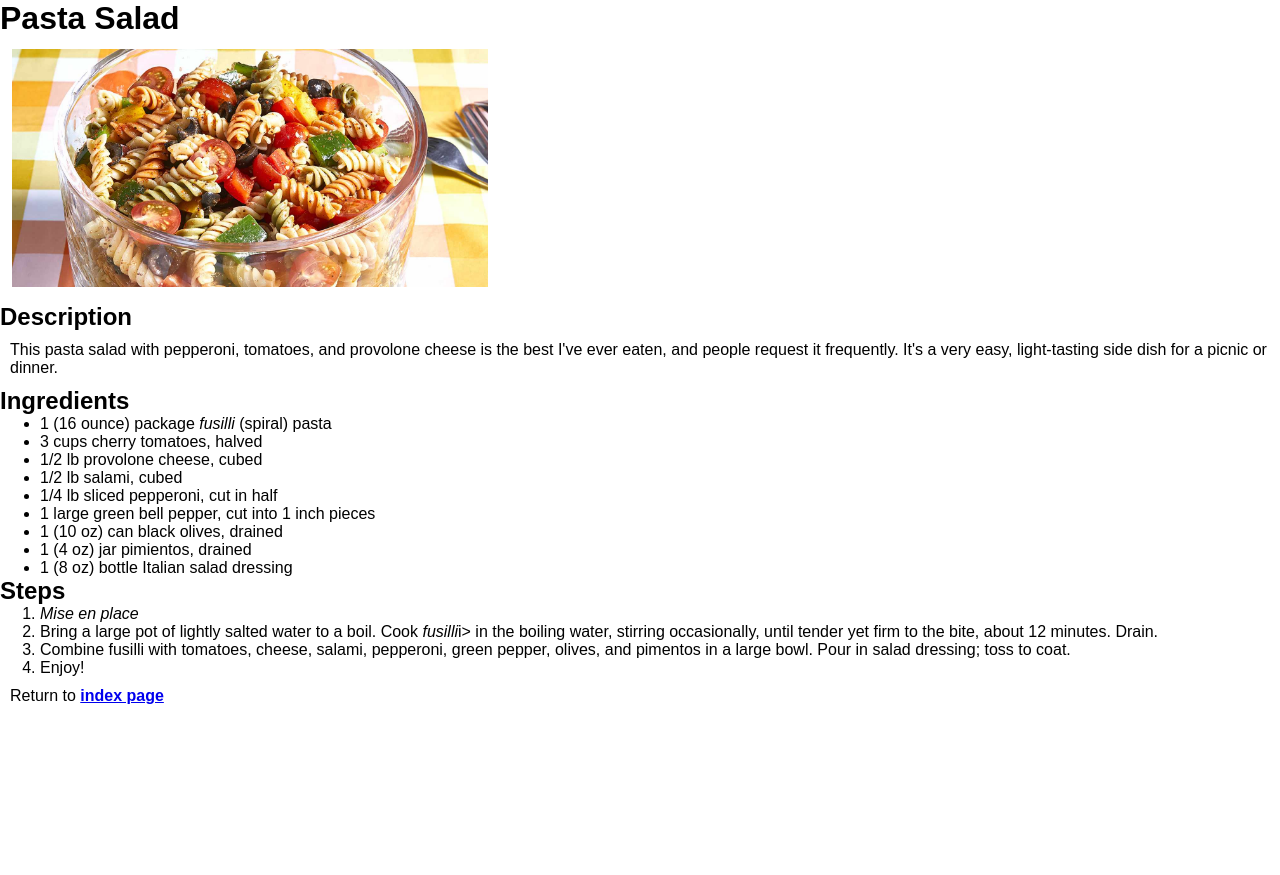
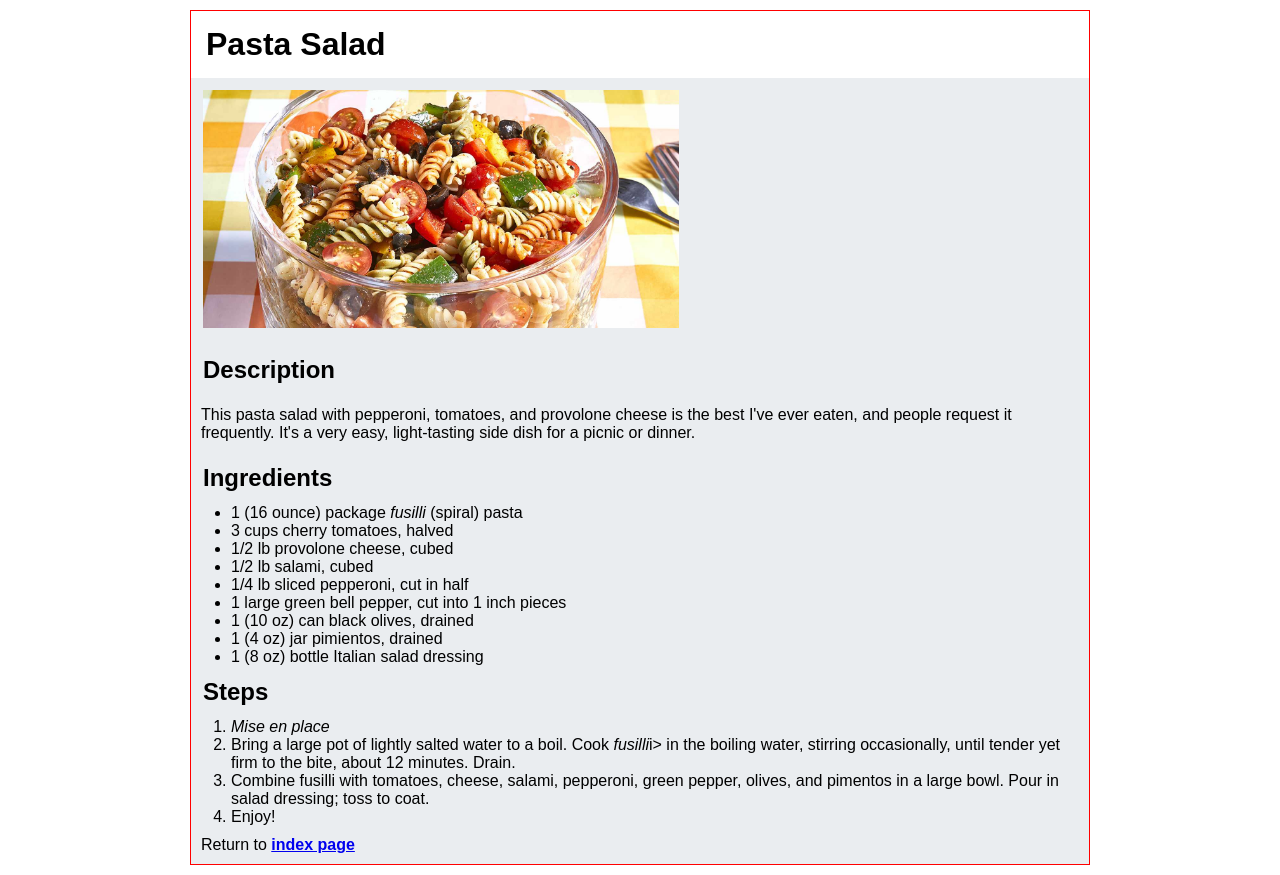
Before and after one commit to mjasw1/odin-recipes, a plain HTML site: page recipes/pasta-salad.html in a window 1280 px wide. Before the commit the page ends 800 px from the top, so only its background shows below. Drawn offline with Linux system fonts and the light colour scheme.

Commit message:
Apply style to page. Class .page, .container et al

```diff
--- a/recipes/pasta-salad.html
+++ b/recipes/pasta-salad.html
@@ -7,13 +7,17 @@
     <title>Pasta Salad</title>
 </head>
 <body>
-    <h1>Pasta Salad</h1>
+
+    <div class="container"> <!-- begin page -->
+    <div class="page">
+
+    <h1 class="heading">Pasta Salad</h1>
     <img src="../images/pasta-salad.jpg" alt="Lasagna"></a>
 
-    <h2>Description</h2>
+    <h2 class="subheading">Description</h2>
     <p>This pasta salad with pepperoni, tomatoes, and provolone cheese is the best I've ever eaten, and people request it frequently. It's a very easy, light-tasting side dish for a picnic or dinner.</p>
 
-    <h2>Ingredients</h2>
+    <h2 class="subheading">Ingredients</h2>
     <ul>
         <li>1 (16 ounce) package <i>fusilli</i> (spiral) pasta</li>
         <li>3 cups cherry tomatoes, halved</li>
@@ -26,7 +30,7 @@
         <li>1 (8 oz) bottle Italian salad dressing</li>
     </ul>
 
-    <h2>Steps</h2>
+    <h2 class="subheading">Steps</h2>
     <ol>
         <li><i>Mise en place</i></li>
         <li>Bring a large pot of lightly salted water to a boil. Cook <i>fusilli</i>i> in the boiling water, stirring occasionally, until tender yet firm to the bite, about 12 minutes. Drain.</li>
@@ -35,5 +39,9 @@
     </ol>
 
     <p>Return to <b><a href="../index.html">index page</a></b></p>
+
+    </div>
+    </div> <!-- to close page -->
+
 </body>
 </html>
```
Also changed, not shown: recipes/apricot-chicken.html (+10 -8 lines), recipes/lasagna.html (+9 -4 lines).
